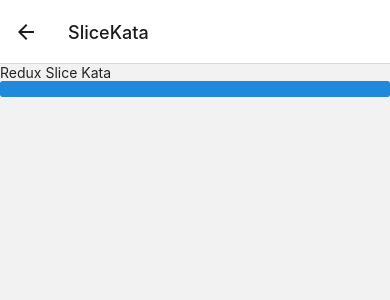
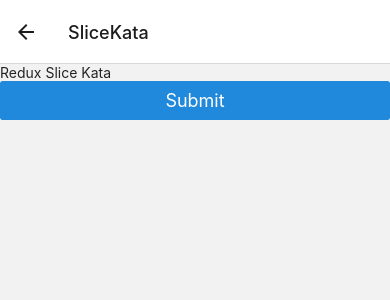
Before and after one commit to tbatty7/ReactNativeKatas, a React Native app: screen /SliceKata in a window 390 px wide. Shown: the top 300 px of the page. Built offline with nearby package versions, Linux system fonts and the light colour scheme.

Commit message:
Add name and empty onPress to button

```diff
--- a/src/SliceKataScreen.tsx
+++ b/src/SliceKataScreen.tsx
@@ -3,10 +3,14 @@ import {View} from 'react-native';
 import {Button, Text} from '@rneui/themed';
 
 export function SliceKataScreen() {
+  function handlePress() {
+    return () => {};
+  }
+
   return (
     <View>
       <Text>Redux Slice Kata</Text>
-      <Button />
+      <Button title="Submit" onPress={handlePress()} />
     </View>
   );
 }
```
